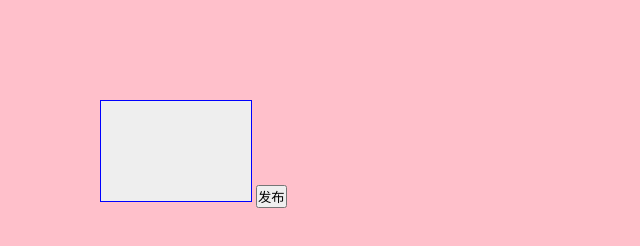
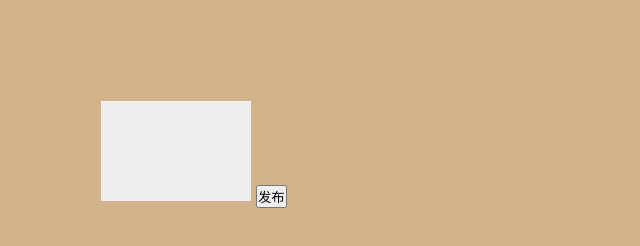
Before and after one commit to maomaosky0003/maomaosky0003.github.io, a plain HTML site: page index.html in a window 1280 px wide. Shown: the whole page, without its empty margins (0-640 px from the left). Drawn offline with Linux system fonts and the light colour scheme.

Commit message:
Update index.html

```diff
--- a/index.html
+++ b/index.html
@@ -21,7 +21,7 @@
     textarea {
         width: 150px;
         height: 100px;
-        border: 1px blue solid;
+        border: 1px tan solid;
         /* 不设置轮廓 */
         outline: none;
         /* 设置其不能改变长宽 */
@@ -41,7 +41,7 @@
         float: right;
     }
 </style>
-<body style="background-color: pink">
+<body style="background-color: tan">
 
 <body>
     <textarea></textarea>
```
